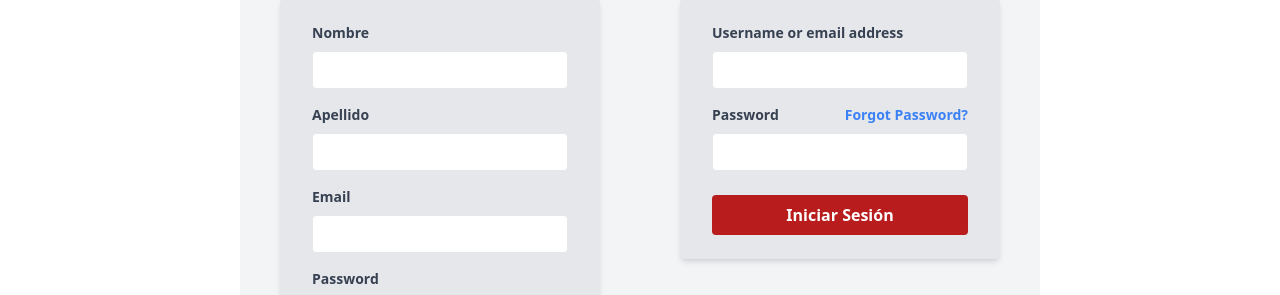
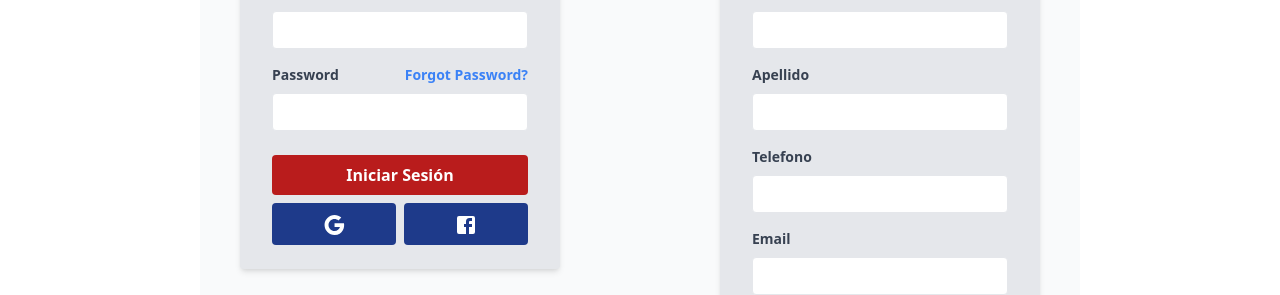
Before and after one commit to makzzer/funko-strapi, a React (Vite) app: page /micuenta in a window 1280 px wide. Shown: the part 433-728 px from the top of the page. Built offline with nearby package versions, Linux system fonts and the light colour scheme; no server answers.

Commit message:
lindos formularios de crear cuenta y login

```diff
--- a/src/components/ItemLanzamiento.jsx
+++ b/src/components/ItemLanzamiento.jsx
@@ -88,7 +88,7 @@ const ItemLanzamiento = ({
               onClick={()=>verMas(id)}
               className="bg-gray-800 rounded-lg md:min-w-[88px] min-w-[74px] md:p-2 p-1 mt-2 font-semibold text-white hover:bg-gray-500"
             >
-              Detalles
+              Ver más
             </button>
 
 
--- a/src/components/SingIn.jsx
+++ b/src/components/SingIn.jsx
@@ -1,27 +1,50 @@
+import { useState } from "react";
+import {
+  login,
+  signInWithGoogle,
+  signInWithFacebook,
+} from "../config/firebase";
+import { useRedireccionarUserActivo } from "../hooks/useRedireccionarUserActivo";
 import { useUserContext } from "../context/UserContext";
-import { useState } from "react";
-import { login } from "../config/firebase";
-import { useRedireccionarUserActivo } from "../hooks/useRedireccionarUserActivo";
+import GoogleIcon from "@mui/icons-material/Google";
+import FacebookIcon from "@mui/icons-material/Facebook";
 
 const SignIn = () => {
   const { user } = useUserContext();
 
-  //este hook que hice redirige al usuario a una ruta si es distinto de null osea si logueo correcto
+  // Este hook redirige al usuario a una ruta si es distinto de null, es decir, si ha iniciado sesión correctamente.
   useRedireccionarUserActivo(user, "/dashboarduser");
 
-  //creo mis estados de email y password, despues les voy a setear los ingresados
   const [email, setEmail] = useState("");
   const [password, setPassword] = useState("");
 
   const handleIniciarSesion = async (e) => {
     e.preventDefault();
-    console.log("me diste al submit pa");
 
     try {
-      //lo mando a la funcion de login de firebase.js
       const usuarioAcreditado = await login({ email, password });
       console.log(usuarioAcreditado);
-      console.log("usuario logueado correctamente");
+      console.log("Usuario logueado correctamente");
+    } catch (error) {
+      console.log(error.code);
+      console.log(error.message);
+    }
+  };
+
+  const handleSignInWithGoogle = async () => {
+    try {
+      await signInWithGoogle();
+      console.log("Iniciaste sesión con Google correctamente");
+    } catch (error) {
+      console.log(error.code);
+      console.log(error.message);
+    }
+  };
+
+  const handleSignInWithFacebook = async () => {
+    try {
+      await signInWithFacebook();
+      console.log("Iniciaste sesión con Facebook correctamente");
     } catch (error) {
       console.log(error.code);
       console.log(error.message);
@@ -30,9 +53,7 @@ const SignIn = () => {
 
   return (
     <>
-
       <div className="rounded-md flex flex-col justify-center items-center">
-
         <form
           onSubmit={handleIniciarSesion}
           className=" flex flex-col bg-gray-200 shadow-md rounded px-8 py-6 mt-4 min-w-[20rem] md:w-[20rem]"
@@ -82,18 +103,33 @@ const SignIn = () => {
               />
             </div>
           </div>
-          <div>
+          <div className="flex flex-col gap-2">
             <button
               className="w-full bg-red-700  hover:bg-gray-800 text-white font-bold py-2 px-4 rounded focus:outline-none focus:shadow-outline"
               type="submit"
             >
               Iniciar Sesión
             </button>
+
+            <div className="flex flex-row gap-2">
+              <button
+                className="w-full bg-blue-900  hover:bg-gray-800 text-white font-bold py-2 px-4 rounded focus:outline-none focus:shadow-outline"
+                type="submit"
+              >
+                <GoogleIcon />
+              </button>
+              <button
+                className="w-full bg-blue-900  hover:bg-gray-800 text-white font-bold py-2 px-4 rounded focus:outline-none focus:shadow-outline"
+                type="submit"
+              >
+                <FacebookIcon />
+              </button>
+            </div>
           </div>
         </form>
       </div>
 
-{/**
+      {/**
       <div className="flex justify-center bg-gray-200 shadow-md rounded px-8 py-4 mt-4 min-w-[20rem] md:w-[20rem]">
         <h1 className="block text-gray-700 font-bold mb-2 text-sm text-start">
           New in Funko?
@@ -107,7 +143,6 @@ const SignIn = () => {
       </div>
        */}
     </>
-
   );
 };
 
--- a/src/components/SingUp.jsx
+++ b/src/components/SingUp.jsx
@@ -11,6 +11,7 @@ const SignUp = () => {
   const [email, setEmail] = useState("");
   const [password, setPassword] = useState("");
   const [userName, setUserName] = useState("");
+  const [userApellido, setUseruserApellido] = useState("");
 
   const handleCrearCuenta = async (e) => {
     e.preventDefault();
@@ -61,6 +62,22 @@ const SignUp = () => {
               //value={email}
               //onChange={(e) => setEmail(e.target.value)}
               id="ApellidoUsuario"
+              className="border rounded w-full py-2 px-3 text-gray-700 leading-tight focus:outline-none focus:shadow-outline"
+            />
+          </div>
+
+          <div className="mb-4">
+            <label
+              htmlFor="telefonoo"
+              className="block text-gray-700 font-bold mb-2 text-sm text-start"
+            >
+              Telefono
+            </label>
+            <input
+              type="tel"
+              //value={email}
+              //onChange={(e) => setEmail(e.target.value)}
+              id="telefono"
               className="border rounded w-full py-2 px-3 text-gray-700 leading-tight focus:outline-none focus:shadow-outline"
             />
           </div>
--- a/src/config/firebase.js
+++ b/src/config/firebase.js
@@ -82,3 +82,15 @@ export const register = ({email,password})=>{
 export const logout = () =>{
     return signOut(auth)
 }
+
+
+// Métodos para iniciar sesión con Google y Facebook
+export const signInWithGoogle = () => {
+  const googleProvider = new GoogleAuthProvider();
+  return signInWithPopup(auth, googleProvider);
+};
+
+export const signInWithFacebook = () => {
+  const facebookProvider = new FacebookAuthProvider();
+  return signInWithPopup(auth, facebookProvider);
+};
--- a/src/pages/Ingresar.jsx
+++ b/src/pages/Ingresar.jsx
@@ -2,6 +2,7 @@ import IconLogoSimple from "./../components/icons/IconLogotipoSimple";
 import { DetectarTamañoPantalla } from "../utilities/DetectarTamañoPantalla";
 import SignIn from "../components/SingIn";
 import SignUp from "../components/SingUp";
+
 
 const Ingresar = () => {
   const esPantallaMobile = DetectarTamañoPantalla();
@@ -11,7 +12,7 @@ const Ingresar = () => {
     <>
       //contenedor general
       {/*contenedor general del login*/}
-      <div className="min-h-screen text-center mx-auto items-center flex max-w-6xl container flex-col mt-10 md:pt-14 md:mt-18 transition-all duration-500">
+      <div className="min-h-screen text-center mx-auto items-center flex max-w-6xl container flex-col mt-5 md:pt-14 md:mt-18 transition-all duration-500">
         {/*contenedor con la imagen responsive*/}
         <div className="text-center md:pt-18 pt-14">
           {esPantallaMobile ? (
@@ -21,7 +22,17 @@ const Ingresar = () => {
           )}
         </div>
 
-        <div className="flex gap-20 md:flex-row flex-col mt-5 md:mt-10 bg-gray-100 p-10">
+        <div className="flex md:gap-40 gap-20 md:flex-row flex-col mt-5  md:bg-gray-50 md:p-10 pb-10">
+          <div className="flex flex-col">
+            <h3 className="text-md font-semibold text-blue-500">
+              ¿Ya tenés cuenta?
+            </h3>
+            <h1 className="text-2xl font-semibold md:text-3xl text-gray-800">
+              Iniciar sesión
+            </h1>
+            <SignIn />
+          </div>
+
           <div className="flex flex-col">
             <h3 className="text-md font-semibold text-blue-500">
               ¿Primera vez por acá?
@@ -32,16 +43,6 @@ const Ingresar = () => {
 
             <SignUp />
           </div>
-
-          <div className="flex flex-col">
-            <h3 className="text-md font-semibold text-blue-500">
-              ¿Ya tenés cuenta?
-            </h3>
-            <h1 className="text-2xl font-semibold md:text-3xl text-gray-800">
-              Iniciar sesión
-            </h1>
-            <SignIn />
-          </div>
         </div>
       </div>
     </>
```
